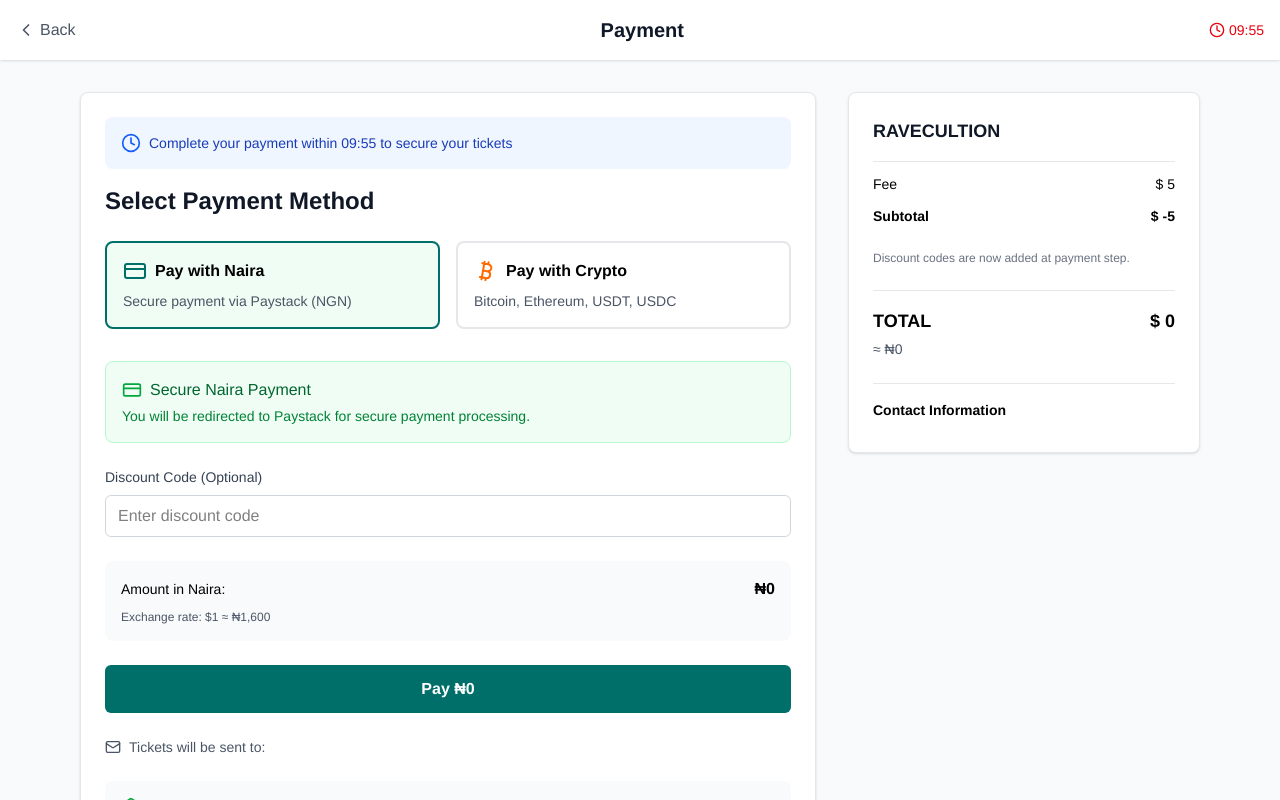
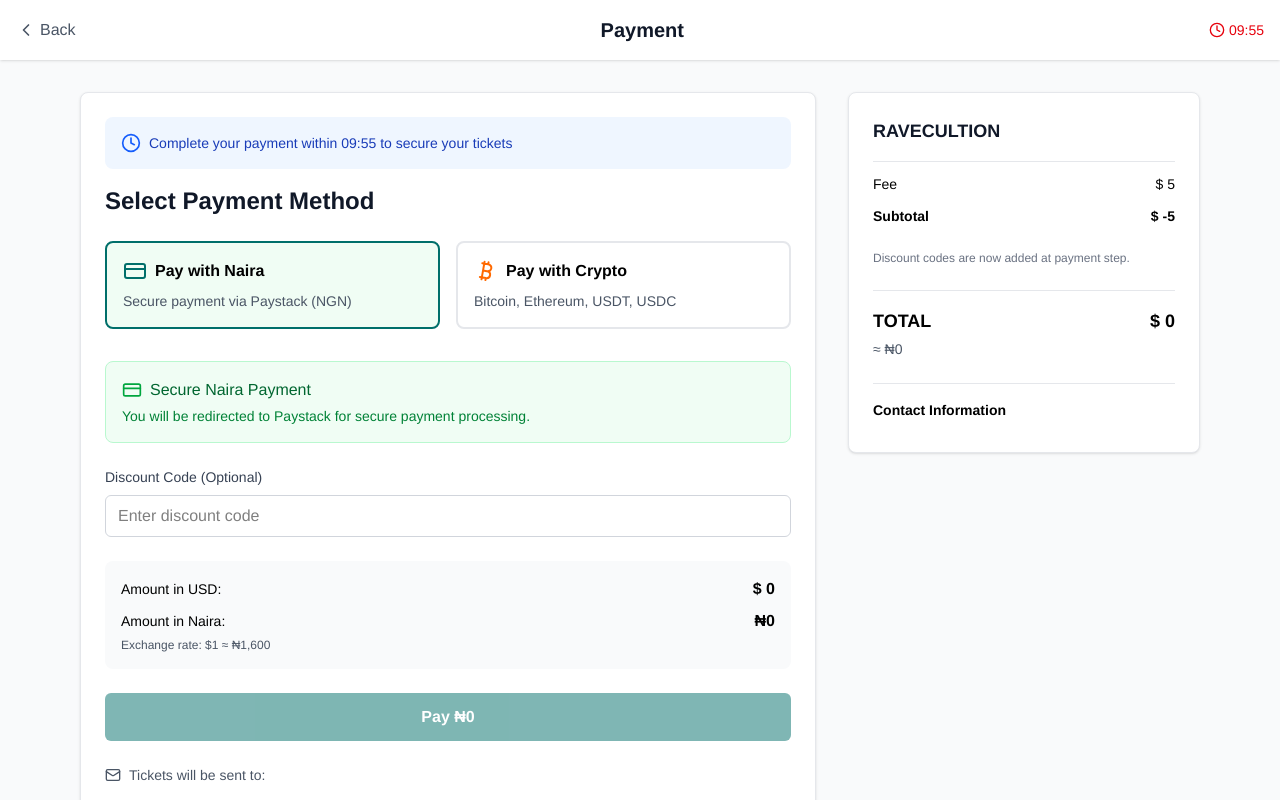
Before and after one commit to skrillzofficial/Eventra, a React (Vite) app: page /payment in a window 1280 px wide. Shown: the top 800 px of the page. Built offline with nearby package versions, Linux system fonts and the light colour scheme; no server answers.

Commit message:
Feat:Paystack

```diff
--- a/index.html
+++ b/index.html
@@ -4,6 +4,7 @@
     <meta charset="UTF-8" />
     <link rel="icon" type="image/svg+xml" href="/vite.svg" />
     <meta name="viewport" content="width=device-width, initial-scale=1.0" />
+    <script src="https://js.paystack.co/v1/inline.js"></script>
     <link rel="preconnect" href="https://fonts.googleapis.com" />
     <link rel="preconnect" href="https://fonts.gstatic.com" crossorigin />
     <link
--- a/package.json
+++ b/package.json
@@ -12,6 +12,7 @@
   "dependencies": {
     "@tailwindcss/vite": "^4.1.13",
     "lucide-react": "^0.544.0",
+    "paystack": "^2.0.1",
     "react": "^19.1.1",
     "react-dom": "^19.1.1",
     "react-router-dom": "^7.9.1",
--- a/src/components/PaymentCheckout/PaystackPayment.jsx
+++ b/src/components/PaymentCheckout/PaystackPayment.jsx
@@ -5,11 +5,28 @@ const PaystackPayment = ({ orderSummary, userDetails, onSuccess, onError }) => {
   const [isProcessing, setIsProcessing] = useState(false);
   const [discountCode, setDiscountCode] = useState("");
 
-  const handlePaystackPayment = async () => {
+  const handlePaystackPayment = () => {
+    // Validate required fields
+    if (!userDetails.email) {
+      onError("Email address is required");
+      return;
+    }
+
+    if (!userDetails.firstName || !userDetails.lastName) {
+      onError("Full name is required");
+      return;
+    }
+
     setIsProcessing(true);
 
+    // Check if Paystack is loaded
+    if (typeof window.PaystackPop === 'undefined') {
+      setIsProcessing(false);
+      onError("Payment service is temporarily unavailable. Please refresh the page.");
+      return;
+    }
+
     try {
-      // Initialize Paystack payment
       const handler = window.PaystackPop.setup({
         key: process.env.REACT_APP_PAYSTACK_PUBLIC_KEY,
         email: userDetails.email,
@@ -25,11 +42,12 @@ const PaystackPayment = ({ orderSummary, userDetails, onSuccess, onError }) => {
             {
               display_name: "Phone Number",
               variable_name: "phone_number",
-              value: userDetails.phone,
+              value: userDetails.phone || "",
             },
           ],
           order_id: `RAVE-${Date.now()}`,
           discount_code: discountCode,
+          event_name: "RAVECULTION",
         },
         callback: function (response) {
           setIsProcessing(false);
@@ -38,18 +56,19 @@ const PaystackPayment = ({ orderSummary, userDetails, onSuccess, onError }) => {
             reference: response.reference,
             amount: orderSummary.total,
             currency: "NGN",
+            transaction_id: response.transaction,
           });
         },
         onClose: function () {
           setIsProcessing(false);
-          onError("Payment was cancelled");
+          onError("Payment was cancelled by user");
         },
       });
 
       handler.openIframe();
     } catch (error) {
       setIsProcessing(false);
-      onError("Payment initialization failed");
+      onError("Failed to initialize payment. Please try again.");
     }
   };
 
@@ -82,12 +101,16 @@ const PaystackPayment = ({ orderSummary, userDetails, onSuccess, onError }) => {
       {/* Payment Summary */}
       <div className="bg-gray-50 p-4 rounded-lg">
         <div className="flex justify-between items-center mb-2">
+          <span className="text-sm font-medium">Amount in USD:</span>
+          <span className="font-semibold">$ {orderSummary.total}</span>
+        </div>
+        <div className="flex justify-between items-center">
           <span className="text-sm font-medium">Amount in Naira:</span>
           <span className="font-semibold">
             ₦{(orderSummary.total * 1600).toLocaleString()}
           </span>
         </div>
-        <div className="text-xs text-gray-600">
+        <div className="text-xs text-gray-600 mt-1">
           Exchange rate: $1 ≈ ₦1,600
         </div>
       </div>
@@ -95,16 +118,28 @@ const PaystackPayment = ({ orderSummary, userDetails, onSuccess, onError }) => {
       {/* Pay Button */}
       <button
         onClick={handlePaystackPayment}
-        disabled={isProcessing}
-        className="w-full bg-[#006F6A] text-white py-3 px-4 rounded-md font-semibold hover:bg-[#005a55] transition-colors disabled:opacity-50 disabled:cursor-not-allowed"
+        disabled={isProcessing || !userDetails.email}
+        className="w-full bg-[#006F6A] text-white py-3 px-4 rounded-md font-semibold hover:bg-[#005a55] transition-colors disabled:opacity-50 disabled:cursor-not-allowed flex items-center justify-center"
       >
-        {isProcessing ? "Processing..." : `Pay ₦${(orderSummary.total * 1600).toLocaleString()}`}
+        {isProcessing ? (
+          <>
+            <div className="animate-spin rounded-full h-4 w-4 border-b-2 border-white mr-2"></div>
+            Initializing...
+          </>
+        ) : (
+          `Pay ₦${(orderSummary.total * 1600).toLocaleString()}`
+        )}
       </button>
 
       <div className="flex items-center text-sm text-gray-600">
         <Mail className="h-4 w-4 mr-2" />
         <span>Tickets will be sent to: {userDetails.email}</span>
       </div>
+
+      {/* Security Note */}
+      <div className="text-xs text-gray-500 text-center">
+        🔒 Your payment is secured by Paystack. We never store your card details.
+      </div>
     </div>
   );
 };
```
Also changed, not shown: 1 other file (tests, documents, lock files or other folders).
